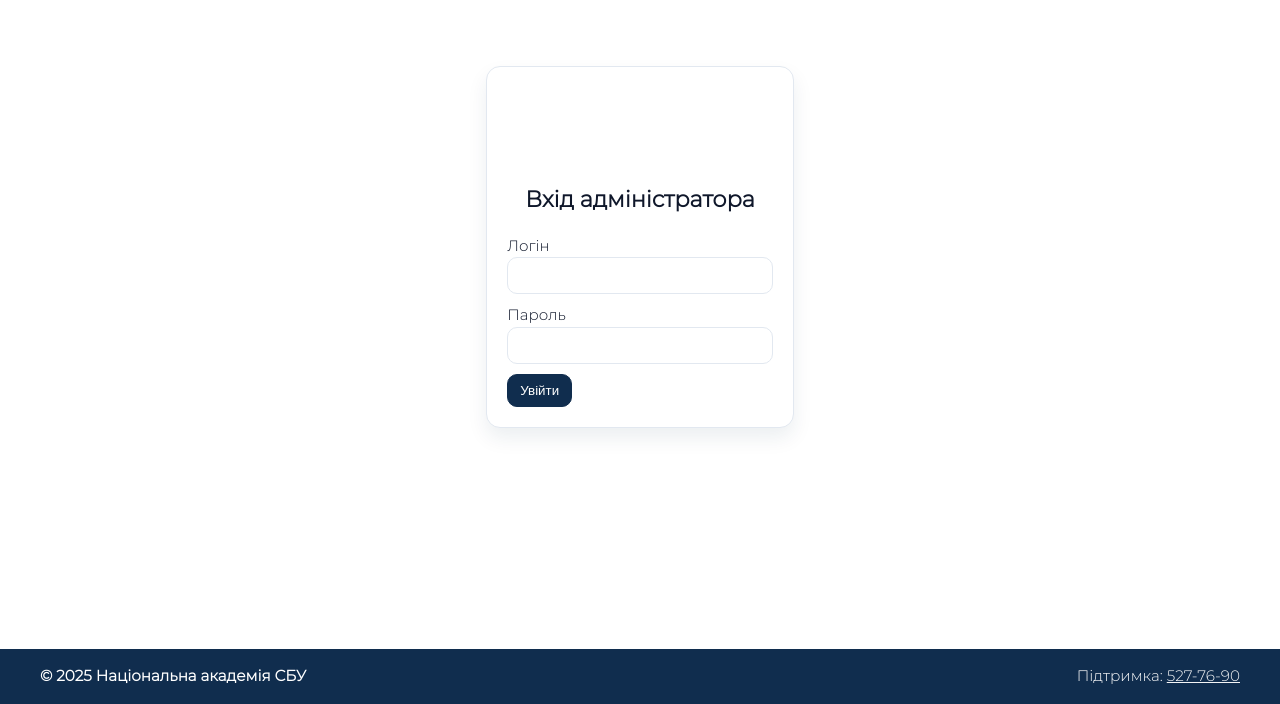
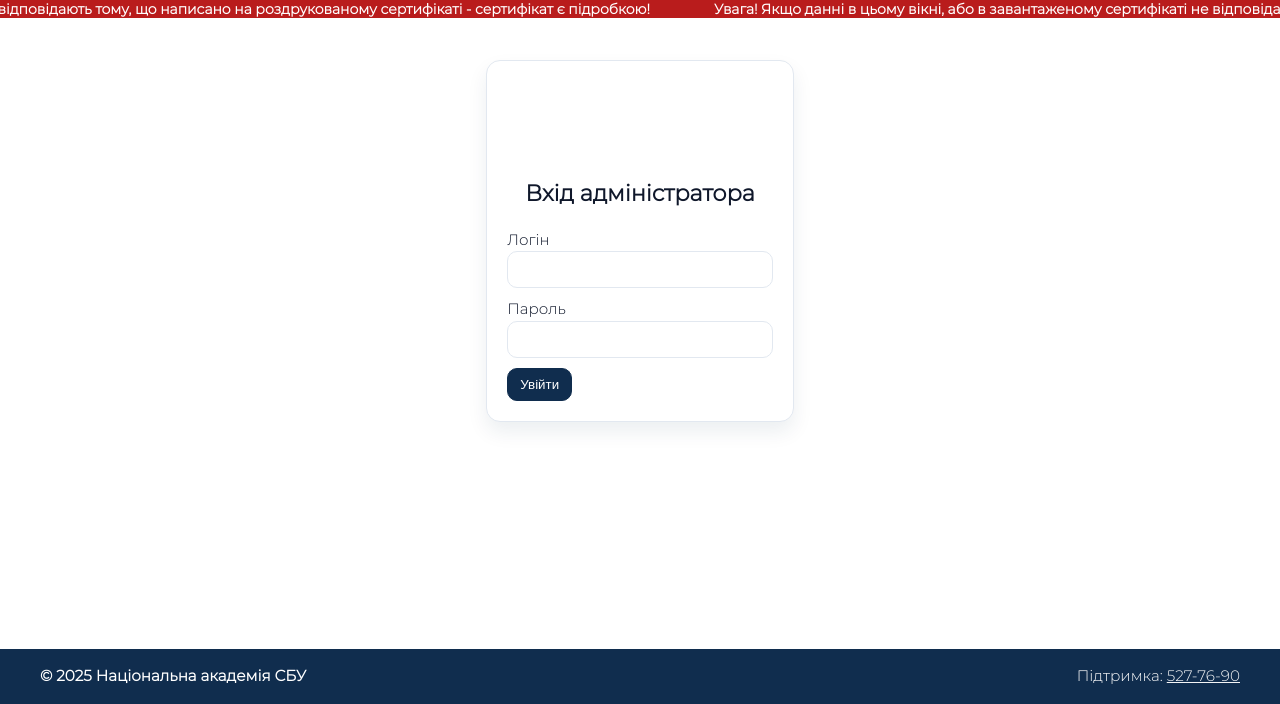
Before and after one commit to samuel-edmund-morgan/certreg, a PHP site: page /admin.php in a window 1280 px wide. Shown: the part 96-800 px from the top of the page. Run offline with PHP 8.4, Linux system fonts and the light colour scheme; a stand-in replaces the project's code that opens the database connection.

Commit message:
Changes in styles

```diff
--- a/assets/css/styles.css
+++ b/assets/css/styles.css
@@ -52,7 +52,7 @@ main{flex:1}
   /* let main control available space; add vertical padding so content is visually a bit higher
      which helps when header/footer are fixed on mobile */
   min-height:auto;
-  padding:6vh 0; /* push content slightly down from top but keep it centered in the remaining space */
+  padding:3vh 0; /* push content slightly down from top but keep it centered in the remaining space */
 }
 .card{background:var(--card);border:1px solid var(--border);border-radius:14px;box-shadow:0 10px 20px rgba(16,45,78,.08);padding:20px;max-width:520px;width:100%}
 .card--narrow{max-width:420px}
@@ -147,6 +147,58 @@ main{flex:1}
 .alert{padding:10px 12px;border-radius:10px;background:#fff3cd;border:1px solid #ffe69c}
 .alert-error{background:#ffe2e2;border-color:#ffc9c9;color:#7f1d1d}
 
+/* Full-width scrolling alert banner placed under the topbar */
+.alert-banner {
+  width: 100vw;
+  min-width: 0;
+  background: #b91c1c;
+  color: #fff;
+  display: flex;
+  align-items: center;
+  overflow: hidden;
+  box-sizing: border-box;
+  margin: 0;
+  padding: 0;
+  border: 0;
+  position: sticky;
+  top: var(--topbar-sticky-top, 0px); /* stick right under the topbar */
+  z-index: 1002; /* above main content, below modal overlays */
+}
+.alert-banner__marquee {
+  display: flex;
+  width: 100%;
+  min-width: 0;
+  align-items: center;
+  /* no gap so text is seamless */
+}
+.alert-banner__text {
+  display: inline-block;
+  white-space: nowrap;
+  font-weight: 600;
+  font-size: clamp(10px,1.6vw,14px);
+  line-height: 1.3;
+  padding: 0 2rem;
+  animation: alert-marquee 14s linear infinite;
+}
+@keyframes alert-marquee {
+  0% { transform: translateX(0); }
+  100% { transform: translateX(-100%); }
+}
+/* Duplicate text for seamless loop */
+.alert-banner__marquee .alert-banner__text {
+  flex-shrink: 0;
+}
+/* Center the banner content and match topbar__inner max-width */
+.alert-banner__marquee {
+  max-width: 1200px;
+  margin: 0 auto;
+}
+@media (max-width: 1200px) {
+  .alert-banner__marquee {
+    max-width: 100vw;
+  }
+}
+
 .pagination{display:flex;gap:6px;margin-top:12px}
 .page{padding:6px 10px;border:1px solid var(--border);border-radius:10px;text-decoration:none;color:inherit}
 .page.active{background:var(--primary);color:#fff;border-color:var(--primary)}
--- a/header.php
+++ b/header.php
@@ -31,5 +31,11 @@
       <?php endif; ?>
     </nav>
   </div>
-</header>
+  </header>
+  <div class="alert-banner" role="alert" aria-live="polite">
+    <div class="alert-banner__marquee">
+      <span class="alert-banner__text">Увага! Якщо данні в цьому вікні, або в завантаженому сертифікаті не відповідають тому, що написано на роздрукованому сертифікаті - сертифікат є підробкою!</span>
+      <span class="alert-banner__text">Увага! Якщо данні в цьому вікні, або в завантаженому сертифікаті не відповідають тому, що написано на роздрукованому сертифікаті - сертифікат є підробкою!</span>
+    </div>
+  </div>
 <main class="container">
```
